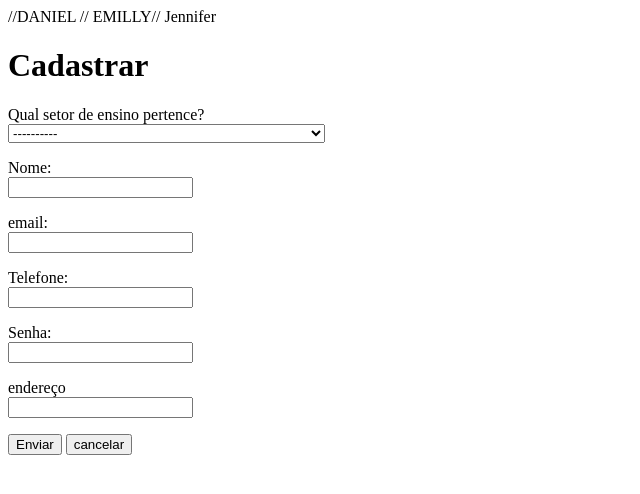
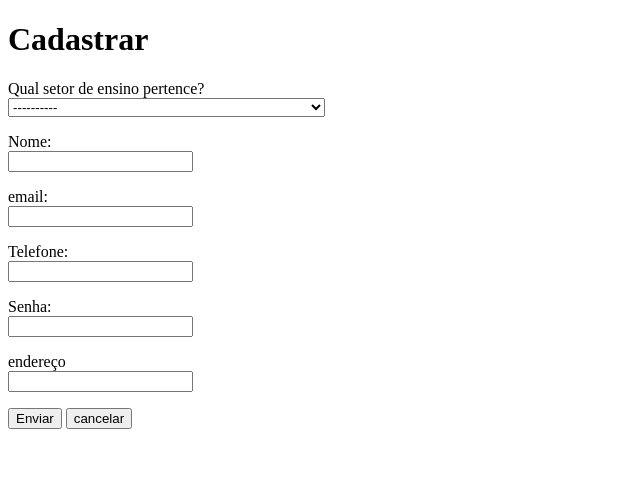
Before and after one commit to davirepost/Requerimento, a PHP site: page /cadastro_de_adm.php in a window 1280 px wide. Shown: the top 494 px of the page, without its empty margins (0-640 px from the left). Run offline with PHP 8.4, Linux system fonts and the light colour scheme; data that the repository does not hold is empty.

Commit message:
Update cadastro_de_adm.php

```diff
--- a/SIAPE/cadastro_de_adm.php
+++ b/SIAPE/cadastro_de_adm.php
@@ -1,4 +1,4 @@
-<!DOCTYPE html> //DANIEL // EMILLY// Jennifer
+<!DOCTYPE html>
 <html lang="en">
 <head>
     <meta charset="UTF-8">
```
